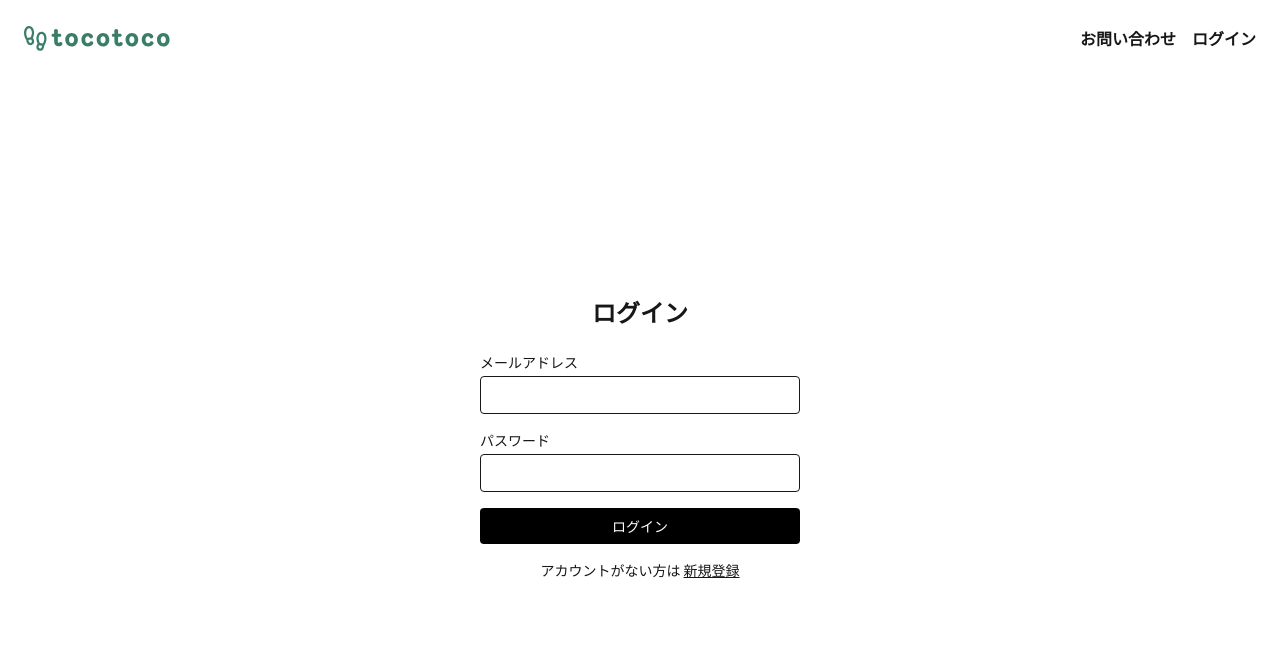
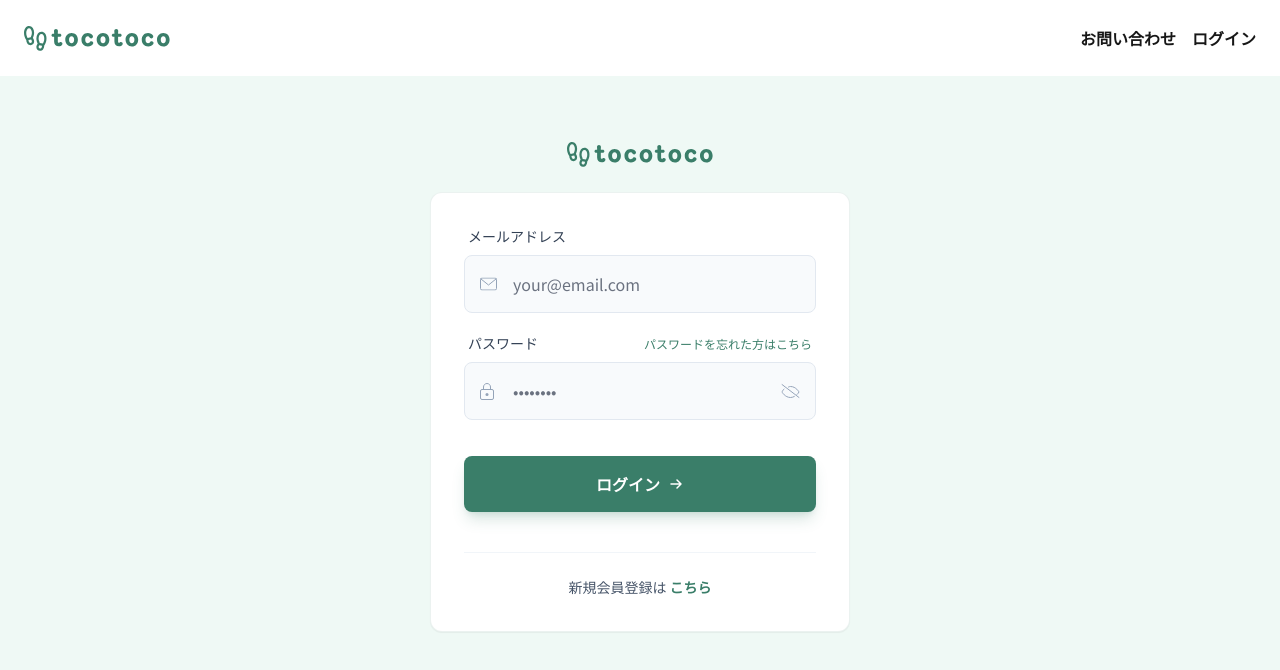
Before and after one commit to AikoWada314/tocotoco, a Next.js app: page /auth/login in a window 1280 px wide. Shown: the top 670 px of the page. Built offline with nearby package versions, Linux system fonts and the light colour scheme; no server answers.

Commit message:
ログインページ

```diff
--- a/app/auth/login/page.tsx
+++ b/app/auth/login/page.tsx
@@ -1,76 +1,229 @@
-'use client'
+"use client";
 
-import { useActionState } from 'react'
-import { useFormStatus } from 'react-dom'
-import { useRouter } from 'next/navigation'
-import { supabase } from '@/app/_libs/supabase'
-import Link from 'next/link'
+import { useActionState, useState } from "react";
+import { useFormStatus } from "react-dom";
+import { useRouter } from "next/navigation";
+import { supabase } from "@/app/_libs/supabase";
+import Link from "next/link";
+import Image from "next/image";
+
+function EmailIcon() {
+  return (
+    <svg
+      width="17"
+      height="13"
+      viewBox="0 0 17 13"
+      fill="none"
+      xmlns="http://www.w3.org/2000/svg"
+    >
+      <rect x="0.5" y="0.5" width="16" height="12" rx="1.5" stroke="#94a3b8" />
+      <path d="M1 1.5L8.5 7.5L16 1.5" stroke="#94a3b8" strokeLinecap="round" />
+    </svg>
+  );
+}
+
+function LockIcon() {
+  return (
+    <svg
+      width="14"
+      height="18"
+      viewBox="0 0 14 18"
+      fill="none"
+      xmlns="http://www.w3.org/2000/svg"
+    >
+      <rect x="0.5" y="7.5" width="13" height="10" rx="1.5" stroke="#94a3b8" />
+      <path
+        d="M3.5 7.5V5C3.5 3.067 5.067 1.5 7 1.5C8.933 1.5 10.5 3.067 10.5 5V7.5"
+        stroke="#94a3b8"
+        strokeLinecap="round"
+      />
+      <circle cx="7" cy="12.5" r="1.5" fill="#94a3b8" />
+    </svg>
+  );
+}
+
+function EyeIcon({ open }: { open: boolean }) {
+  return open ? (
+    <svg
+      width="19"
+      height="13"
+      viewBox="0 0 19 13"
+      fill="none"
+      xmlns="http://www.w3.org/2000/svg"
+    >
+      <path
+        d="M1 6.5C1 6.5 4 1 9.5 1C15 1 18 6.5 18 6.5C18 6.5 15 12 9.5 12C4 12 1 6.5 1 6.5Z"
+        stroke="#94a3b8"
+        strokeLinecap="round"
+      />
+      <circle cx="9.5" cy="6.5" r="2.5" stroke="#94a3b8" />
+    </svg>
+  ) : (
+    <svg
+      width="19"
+      height="15"
+      viewBox="0 0 19 15"
+      fill="none"
+      xmlns="http://www.w3.org/2000/svg"
+    >
+      <path
+        d="M1 1L18 14M7.5 3.5C8.1 3.2 8.8 3 9.5 3C15 3 18 8.5 18 8.5C17.5 9.4 16.8 10.3 16 11M3 5.5C1.9 6.5 1 8.5 1 8.5C1 8.5 4 14 9.5 14C10.9 14 12.2 13.6 13.3 13"
+        stroke="#94a3b8"
+        strokeLinecap="round"
+      />
+    </svg>
+  );
+}
+
+function ArrowIcon() {
+  return (
+    <svg
+      width="16"
+      height="16"
+      viewBox="0 0 16 16"
+      fill="none"
+      xmlns="http://www.w3.org/2000/svg"
+    >
+      <path
+        d="M3 8H13M13 8L9 4M13 8L9 12"
+        stroke="white"
+        strokeWidth="1.5"
+        strokeLinecap="round"
+        strokeLinejoin="round"
+      />
+    </svg>
+  );
+}
 
 function SubmitButton() {
-  const { pending } = useFormStatus()
+  const { pending } = useFormStatus();
   return (
     <button
       type="submit"
       disabled={pending}
-      className="bg-black text-white rounded py-2 text-sm font-medium disabled:opacity-50"
+      className="bg-[#3a7e69] text-white rounded-[8px] py-4 w-full flex items-center justify-center gap-2 font-bold text-[16px] shadow-[0px_10px_15px_-3px_rgba(58,126,105,0.2),0px_4px_6px_-4px_rgba(58,126,105,0.2)] disabled:opacity-50"
     >
-      {pending ? 'ログイン中...' : 'ログイン'}
+      {pending ? (
+        "ログイン中..."
+      ) : (
+        <>
+          ログイン
+          <ArrowIcon />
+        </>
+      )}
     </button>
-  )
+  );
 }
 
 export default function LoginPage() {
-  const router = useRouter()
+  const router = useRouter();
+  const [showPassword, setShowPassword] = useState(false);
 
   async function handleLogin(_: unknown, formData: FormData) {
-    const email = formData.get('email') as string
-    const password = formData.get('password') as string
+    const email = formData.get("email") as string;
+    const password = formData.get("password") as string;
 
-    const { error } = await supabase.auth.signInWithPassword({ email, password })
+    const { error } = await supabase.auth.signInWithPassword({
+      email,
+      password,
+    });
 
     if (error) {
-      return 'メールアドレスまたはパスワードが正しくありません'
+      return "メールアドレスまたはパスワードが正しくありません";
     }
 
-    router.replace('/')
-    return null
+    router.replace("/");
+    return null;
   }
 
-  const [error, formAction] = useActionState(handleLogin, null)
+  const [error, formAction] = useActionState(handleLogin, null);
 
   return (
-    <div className="flex flex-1 items-center justify-center">
-      <div className="w-full max-w-sm p-8">
-        <h1 className="text-2xl font-bold mb-6 text-center">ログイン</h1>
-        <form action={formAction} className="flex flex-col gap-4">
-          <div className="flex flex-col gap-1">
-            <label htmlFor="email" className="text-sm font-medium">メールアドレス</label>
+    <div className="bg-[#eff9f5] flex flex-col flex-1 items-center px-4 py-16">
+      <div className="flex items-center gap-2 mb-6">
+        <Image
+          src="/logo.svg"
+          alt="tocotoco logo"
+          width={147}
+          height={28}
+          priority
+        />
+      </div>
+
+      <div className="bg-white border border-[rgba(58,126,105,0.1)] shadow-[0px_1px_1px_rgba(0,0,0,0.05)] rounded-[12px] p-[33px] w-full max-w-[420px] flex flex-col gap-10">
+        <form action={formAction} className="flex flex-col gap-5">
+          {/* メールアドレス */}
+          <div className="flex flex-col gap-2">
+            <label
+              htmlFor="email"
+              className="text-[#334155] text-[14px] font-medium px-1"
+            >
+              メールアドレス
+            </label>
+            <div className="relative">
+              <div className="absolute left-4 top-1/2 -translate-y-1/2 pointer-events-none">
+                <EmailIcon />
+              </div>
               <input
                 id="email"
                 name="email"
                 type="email"
+                placeholder="your@email.com"
                 required
-              className="border rounded px-3 py-2 text-sm"
+                className="bg-[#f8fafc] border border-[#e2e8f0] rounded-[8px] pl-12 pr-4 py-4 w-full text-[16px] text-[#6b7280] placeholder:text-[#6b7280] outline-none focus:border-[#3a7e69]"
               />
             </div>
-          <div className="flex flex-col gap-1">
-            <label htmlFor="password" className="text-sm font-medium">パスワード</label>
+          </div>
+
+          {/* パスワード */}
+          <div className="flex flex-col gap-2 pb-4">
+            <div className="flex items-center justify-between px-1">
+              <label
+                htmlFor="password"
+                className="text-[#334155] text-[14px] font-medium"
+              >
+                パスワード
+              </label>
+              <Link
+                href="/auth/forgot-password"
+                className="text-[#3a7e69] text-[12px]"
+              >
+                パスワードを忘れた方はこちら
+              </Link>
+            </div>
+            <div className="relative">
+              <div className="absolute left-4 top-1/2 -translate-y-1/2 pointer-events-none">
+                <LockIcon />
+              </div>
               <input
                 id="password"
                 name="password"
-              type="password"
+                type={showPassword ? "text" : "password"}
+                placeholder="••••••••"
                 required
-              className="border rounded px-3 py-2 text-sm"
+                className="bg-[#f8fafc] border border-[#e2e8f0] rounded-[8px] pl-12 pr-12 py-4 w-full text-[16px] text-[#6b7280] placeholder:text-[#6b7280] outline-none focus:border-[#3a7e69]"
               />
+              <button
+                type="button"
+                onClick={() => setShowPassword(!showPassword)}
+                className="absolute right-4 top-1/2 -translate-y-1/2"
+              >
+                <EyeIcon open={showPassword} />
+              </button>
             </div>
+          </div>
+
           {error && <p className="text-red-500 text-sm">{error}</p>}
           <SubmitButton />
         </form>
-        <p className="text-sm text-center mt-4">
-          アカウントがない方は{' '}
-          <Link href="/auth/signup" className="underline">新規登録</Link>
-        </p>
+
+        <div className="border-t border-[#f1f5f9] pt-6 text-center text-[14px] text-[#475569]">
+          新規会員登録は{" "}
+          <Link href="/auth/signup" className="text-[#3a7e69] font-bold">
+            こちら
+          </Link>
         </div>
       </div>
-  )
+    </div>
+  );
 }
```
Lines whose indentation alone changed are shown as unchanged.
